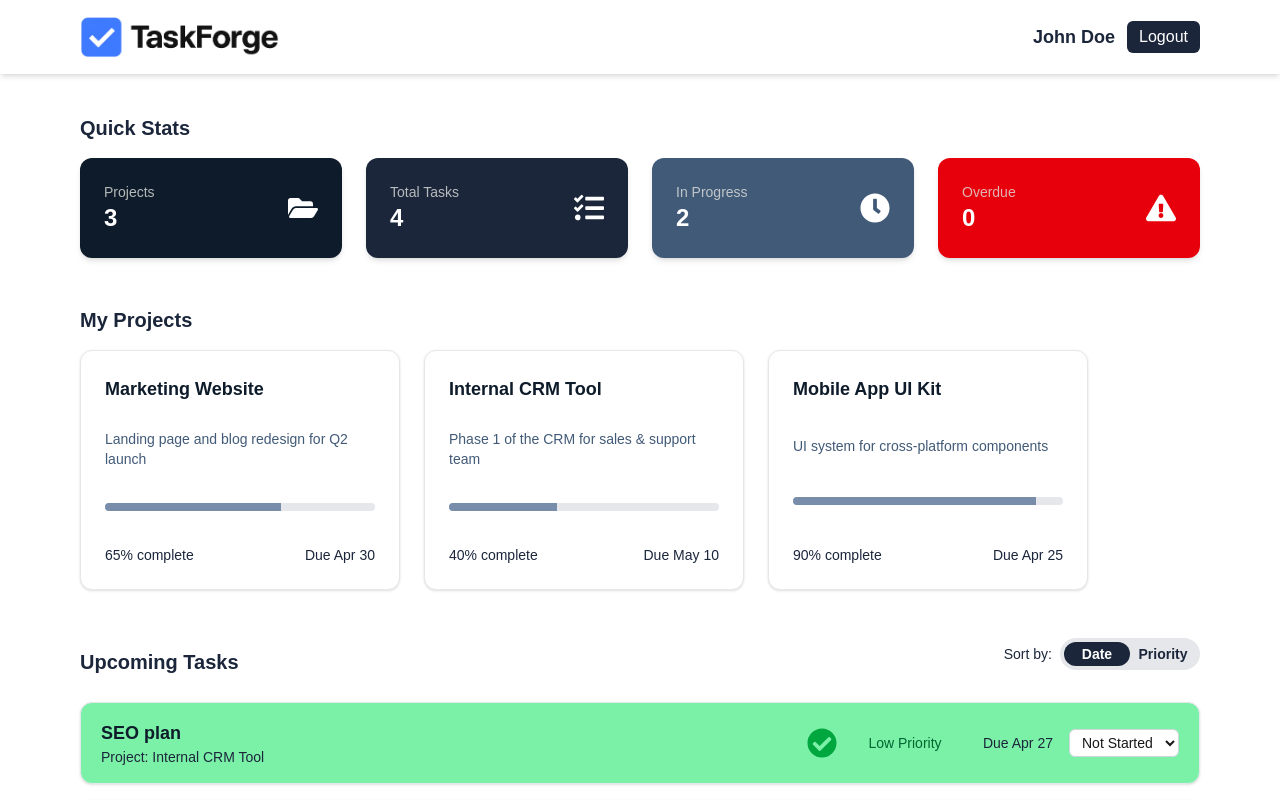
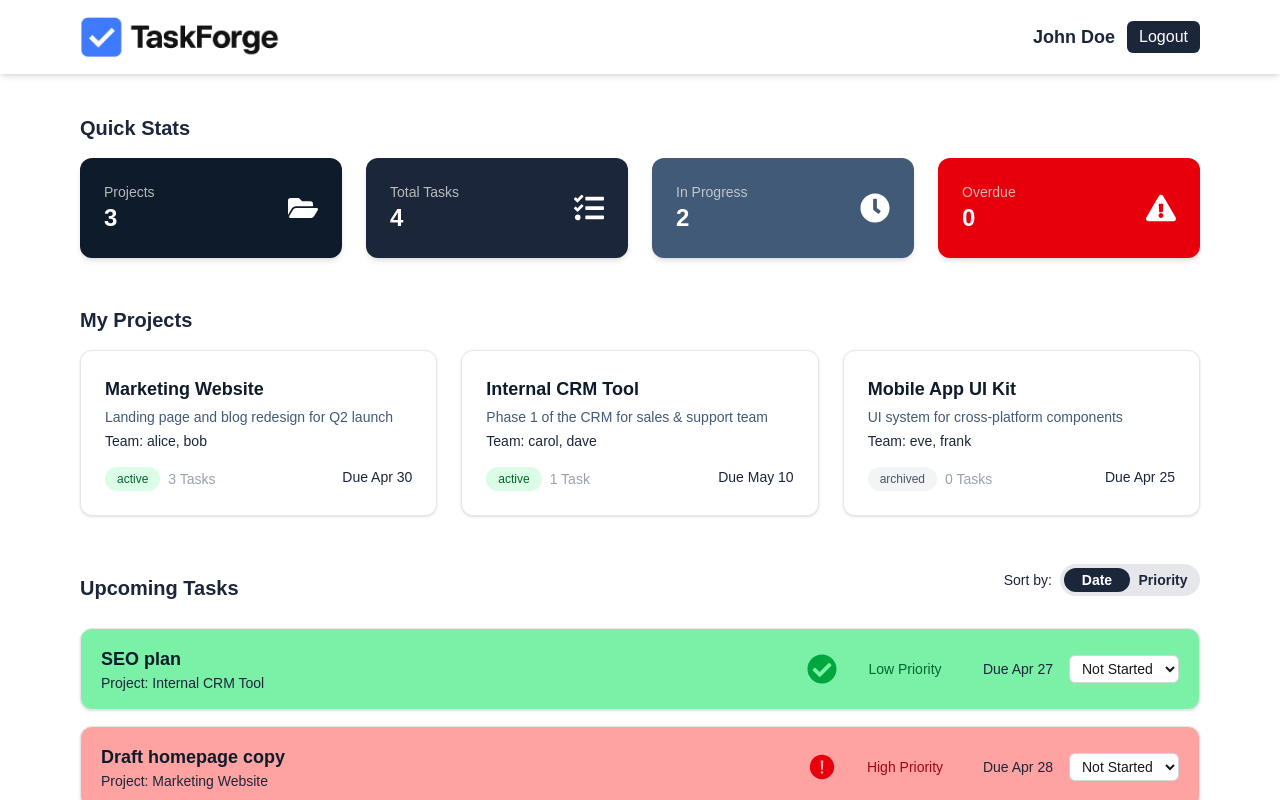
Before and after one commit to YanivRabin/TaskForge, a Next.js app in the folder client/: page /dashboard in a window 1280 px wide. Shown: the top 800 px of the page. Built offline with nearby package versions, Linux system fonts and the light colour scheme.

Commit message:
fix project cards

```diff
--- a/client/src/app/dashboard/page.tsx
+++ b/client/src/app/dashboard/page.tsx
@@ -180,7 +180,8 @@ export default function DashboardPage() {
 
       {/* My Projects */}
       <h2 className="text-xl font-semibold text-secondary mb-4">My Projects</h2>
-      <div className="flex flex-wrap gap-6 mb-12">
+      <div className="grid grid-cols-1 sm:grid-cols-3 gap-6 mb-12 w-full">
+
         {initialProjects.map((project) => (
           <ProjectCard
             key={project.id}
--- a/client/src/components/ProjectCard.tsx
+++ b/client/src/components/ProjectCard.tsx
@@ -15,36 +15,52 @@ export default function ProjectCard({
   tasks,
   href,
 }: ProjectCardProps) {
-  const { title, description, dueDate, progress } = project;
+  const { title, description, dueDate, teamMembers, status } = project;
 
   const card = (
     <div
       className={`
-        bg-white rounded-xl border border-gray-200 shadow-sm
-        p-6 w-full sm:w-80
-        transition-all duration-200
-        hover:shadow-lg hover:scale-[1.02] hover:brightness-105
-        focus:outline focus:outline-offset-2 focus:outline-accent
-        cursor-pointer flex flex-col justify-between min-h-[240px]
-      `}
+      bg-white rounded-xl border border-gray-200 shadow-sm
+      p-6 w-full
+      transition-all duration-200
+      hover:shadow-md hover:ring-2 hover:ring-accent/20
+      cursor-pointer flex flex-col justify-between gap-2
+    `}
       tabIndex={href ? 0 : -1}
     >
-      <h3 className="text-lg font-bold text-primary mb-2">{title}</h3>
-
-      {description && (
-        <p className="text-sm text-tertiary mb-4 line-clamp-2">{description}</p>
-      )}
-
-      <div className="h-2 w-full bg-gray-200 rounded-full mb-4 overflow-hidden">
-        <div
-          className="h-full bg-accent transition-all duration-300"
-          style={{ width: `${progress}%` }}
-        />
+      <div className="flex flex-col gap-1">
+        <h3 className="text-lg font-bold text-primary">{title}</h3>
+        {description && (
+          <p className="text-sm text-tertiary line-clamp-2">{description}</p>
+        )}
+        <div className="text-sm text-secondary">
+          Team: {teamMembers.join(", ")}
+        </div>
       </div>
 
-      <div className="flex justify-between text-sm text-secondary">
-        <span>{progress}% complete</span>
-        {dueDate && <span>Due {dueDate}</span>}
+      <div className="flex flex-wrap justify-between text-sm mt-2">
+        <div className="gap-2 flex items-center">
+          <span
+            className={`font-medium px-3 py-1 rounded-full text-xs ${
+              status === "active"
+                ? "bg-green-100 text-green-800"
+                : status === "archived"
+                ? "bg-gray-100 text-gray-600"
+                : "bg-blue-100 text-blue-800"
+            }`}
+          >
+            {status}
+          </span>
+
+          <span className="text-gray-400 whitespace-nowrap">
+            {tasks.length} Task{tasks.length !== 1 && "s"}
+          </span>
+        </div>
+        {dueDate && (
+          <span className="text-secondary whitespace-nowrap ">
+            Due {dueDate}
+          </span>
+        )}
       </div>
     </div>
   );
```
